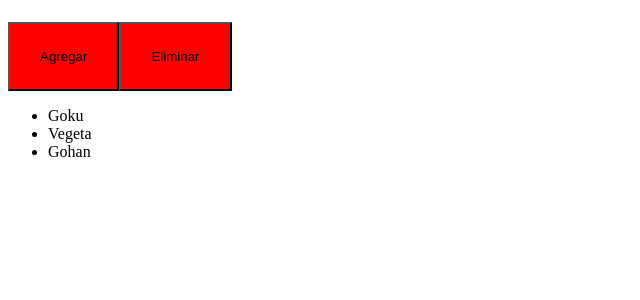
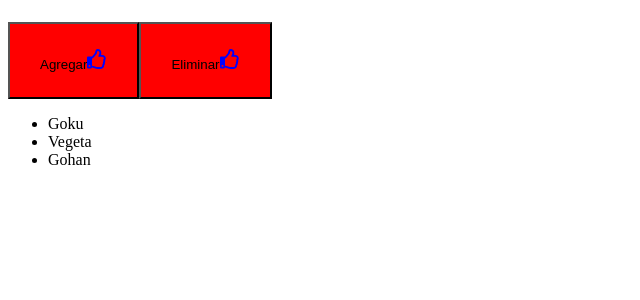
Before and after one commit to EstebanKiito/Skibidi-React, a React (Vite) app: page / in a window 1280 px wide. Shown: the top 300 px of the page, without its empty margins (0-640 px from the left). Built offline with nearby package versions, Linux system fonts and the light colour scheme.

Commit message:
React Icons

```diff
--- a/package.json
+++ b/package.json
@@ -12,7 +12,8 @@
   "dependencies": {
     "bootstrap": "^5.3.3",
     "react": "^18.2.0",
-    "react-dom": "^18.2.0"
+    "react-dom": "^18.2.0",
+    "react-icons": "^5.5.0"
   },
   "devDependencies": {
     "@types/react": "^18.2.66",
--- a/src/components/Button/index.tsx
+++ b/src/components/Button/index.tsx
@@ -1,6 +1,7 @@
 import { ReactNode } from "react";
 //import "./Button.module.css"; // Importamos el CSS del botón (MODULO CSS)
 import styles from "./Button.module.css";
+import { FaRegThumbsUp } from "react-icons/fa";
 
 type Props = {
   children: ReactNode; // Children es una propiedad especial de React que permite pasar contenido dentro del componente:
@@ -25,6 +26,7 @@ function Button({ children, onClick }: Props) {
       //className={`btn btn-primary`}
     >
       {children}
+      <FaRegThumbsUp color="blue" size="20" />
     </button>
   );
 }
```
Also changed, not shown: 1 other file (tests, documents, lock files or other folders).
